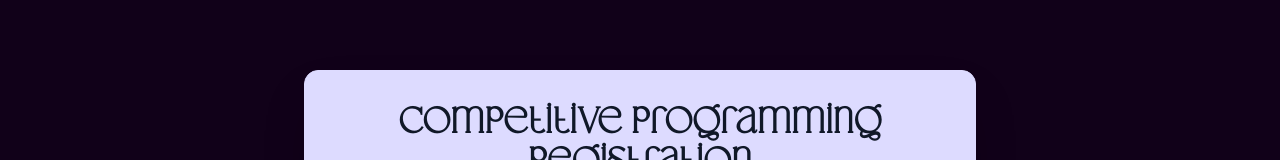
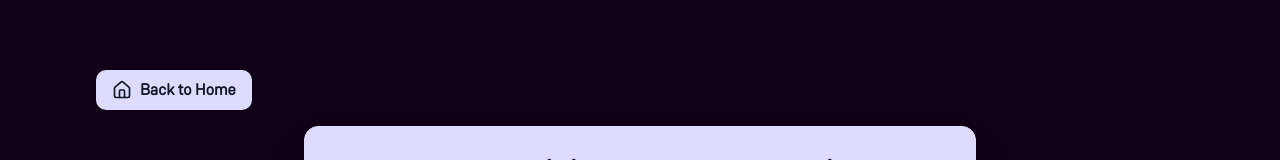
Before and after one commit to css-iba/css-website, a Next.js app: page /Launch in a window 1280 px wide. Shown: the part 174-334 px from the top of the page. Built offline with nearby package versions, Linux system fonts and the light colour scheme; no server answers.

Commit message:
Update page.tsx

```diff
--- a/app/Launch/page.tsx
+++ b/app/Launch/page.tsx
@@ -5,6 +5,8 @@ import { RegistrationForm } from "@/components/Home/Launch/RegistrationForm";
 import { useForm, FormProvider } from "react-hook-form";
 import { zodResolver } from "@hookform/resolvers/zod";
 import { z } from "zod";
+import Link from "next/link";
+import { House } from "lucide-react";
 
 // Define the shape of the form data using a Zod schema
 const registrationFormSchema = z.object({
@@ -46,6 +48,13 @@ const RegistrationPage: React.FC = () => {
 
   return (
     <main className="flex min-h-screen flex-col items-center p-4 sm:p-12 md:p-24 colour-bg">
+      {/* left top corner button with icon to go back to home page */}
+      <div className="self-start mb-4">
+        <Link href="/#launch" className="inline-flex font-text font-semibold items-center px-4 py-2 colour-box-secondary text-gray-900 rounded-lg hover:scale-[1.02] transition-transform duration-200 shadow">
+          <House className="w-5 h-5 mr-2" />
+          Back to Home
+        </Link>
+      </div>
       <div className="w-full max-w-2xl colour-box-secondary p-6 md:p-8 rounded-xl shadow-2xl border border-[var(--colour-secondary)]">
         <h1 className="text-xl md:text-4xl font-extrabold font-heading text-center mb-4 text-gray-900">
           Competitive Programming Registration
```
